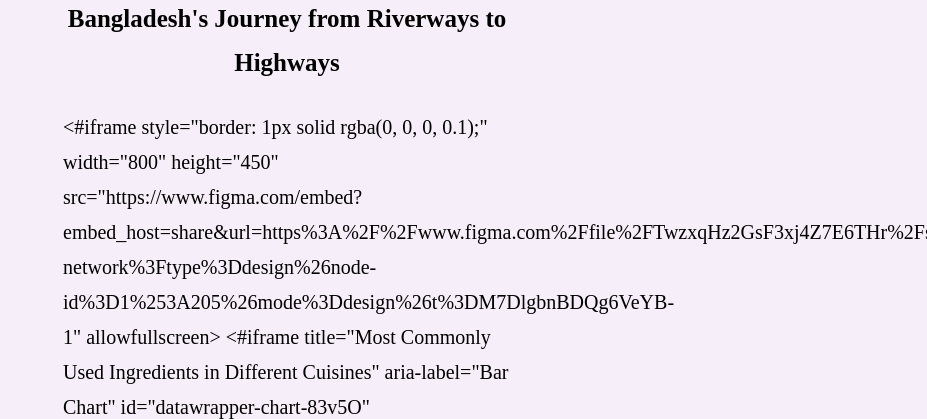
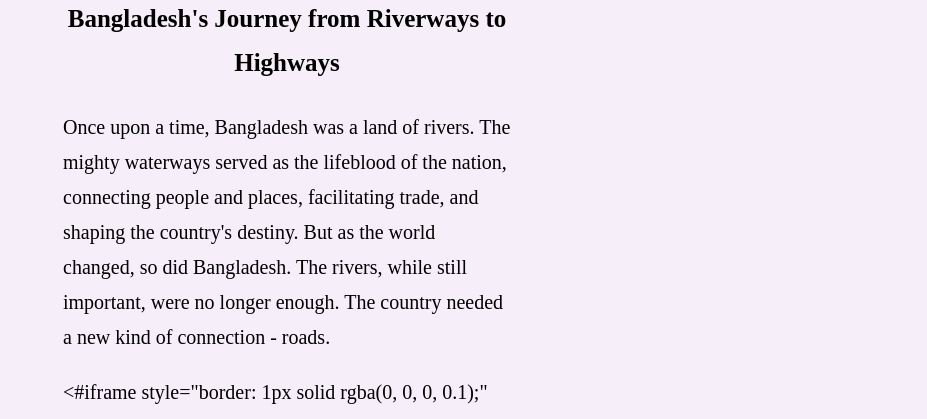
Before and after one commit to muimran/lede_project_2, a plain HTML site: page index.html in a window 1280 px wide. Shown: the part 317-736 px from the top of the page, without its empty margins (353-1280 px from the left). Drawn offline with Linux system fonts and the light colour scheme.

Commit message:
Update index.html

```diff
--- a/index.html
+++ b/index.html
@@ -86,6 +86,7 @@
       <h1>The Road Less Travelled </h1>
       <h3>Bangladesh's Journey from Riverways to Highways</h3>
 
+      <p>Once upon a time, Bangladesh was a land of rivers. The mighty waterways served as the lifeblood of the nation, connecting people and places, facilitating trade, and shaping the country's destiny. But as the world changed, so did Bangladesh. The rivers, while still important, were no longer enough. The country needed a new kind of connection - roads.</p>
 
 
       <#iframe style="border: 1px solid rgba(0, 0, 0, 0.1);" width="800" height="450" src="https://www.figma.com/embed?embed_host=share&url=https%3A%2F%2Fwww.figma.com%2Ffile%2FTwzxqHz2GsF3xj4Z7E6THr%2Fspice-network%3Ftype%3Ddesign%26node-id%3D1%253A205%26mode%3Ddesign%26t%3DM7DlgbnBDQg6VeYB-1" allowfullscreen></iframe>
```
